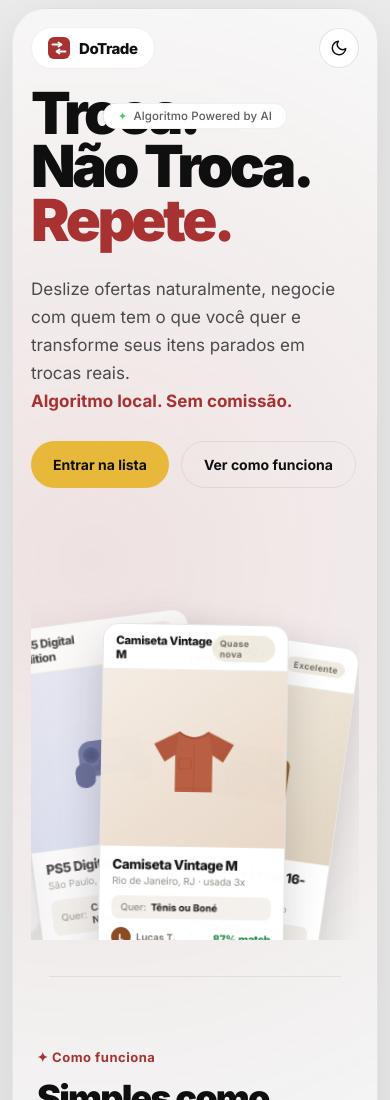
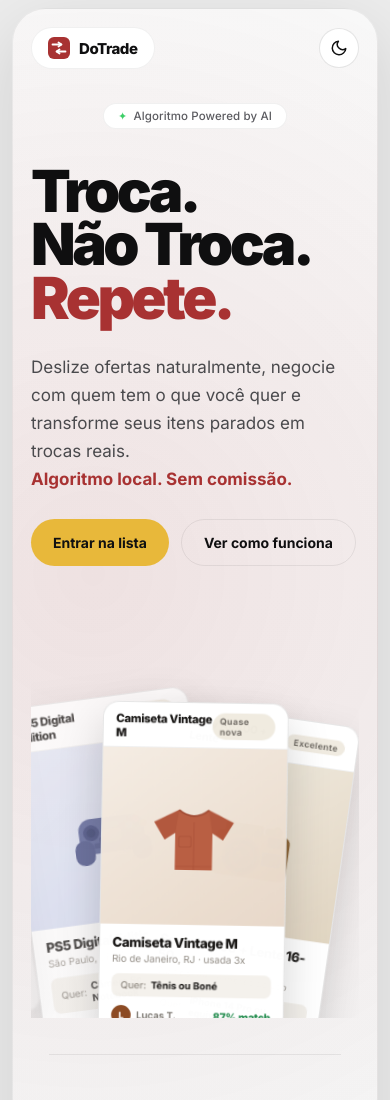
Before and after one commit to racostadf/dotrade-landing, a plain HTML site: page index.html in a window 390 px wide. Shown: the top 1100 px of the page. Drawn offline with Linux system fonts and the light colour scheme.

Commit message:
Fix pill overlap on mobile: static flow in grid instead of absolute

```diff
--- a/index.html
+++ b/index.html
@@ -556,6 +556,7 @@
     @media (max-width: 980px) {
       .nav { display: none; }
       .hero { grid-template-columns: 1fr; padding: 8px 24px 48px; }
+      .announce-wrap { position: static; padding: 16px 0 4px; grid-column: 1 / -1; }
       .hero-visual { min-height: 420px; }
       .card-stack { width: 320px; height: 320px; }
       .floating-card { width: 210px; }
```
